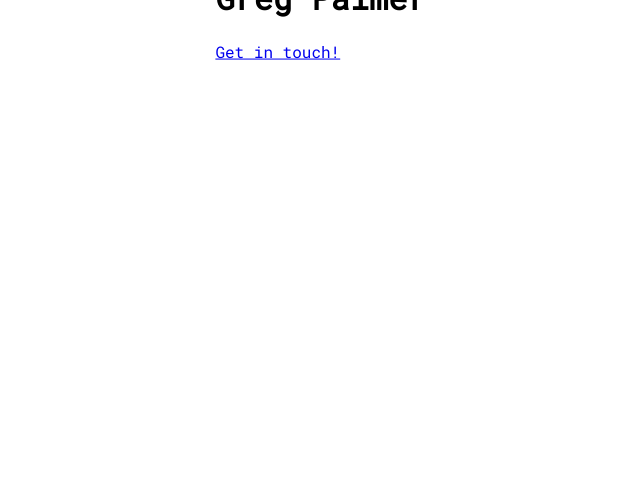
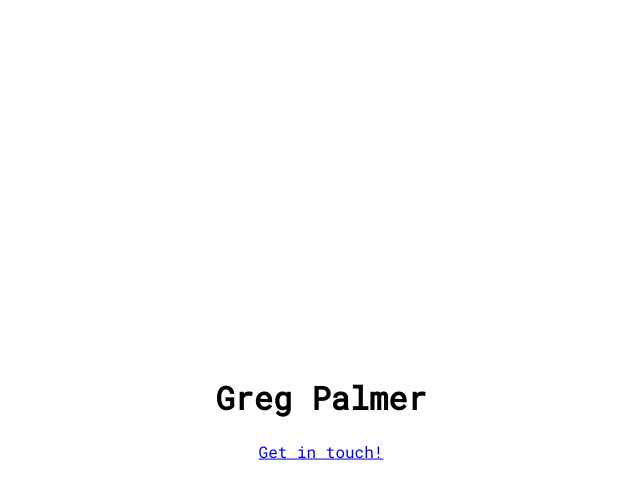
Before and after one commit to pick-em/pickem.football, a plain HTML site: page index.html in a window 1280 px wide. Shown: the whole page, without its empty margins (319-959 px from the left). Drawn offline with Linux system fonts and the light colour scheme.

Commit message:
Update index.html

```diff
--- a/index.html
+++ b/index.html
@@ -1,10 +1,10 @@
 <!DOCTYPE html>
-<html>
+<html style="height:100%">
 <head>
 <title>gpalmer.me</title>
 <link href='https://fonts.googleapis.com/css?family=Roboto+Mono' rel='stylesheet' type='text/css'>
 </head>
-<body style="position:relative;font-family:'Roboto Mono',monospace;">
+<body style="position:relative;height:100%;text-align:center;font-family:'Roboto Mono',monospace;">
 <div style="position:absolute;top:50%;left:50%;transform:translate(-50%,-50%)">
 <h1>Greg Palmer</h1>
 <a href="mailto:greg@gpalmer.me?subject=Hey%20There!&body=I%20wanna%20talk!">Get in touch!</a>
```
